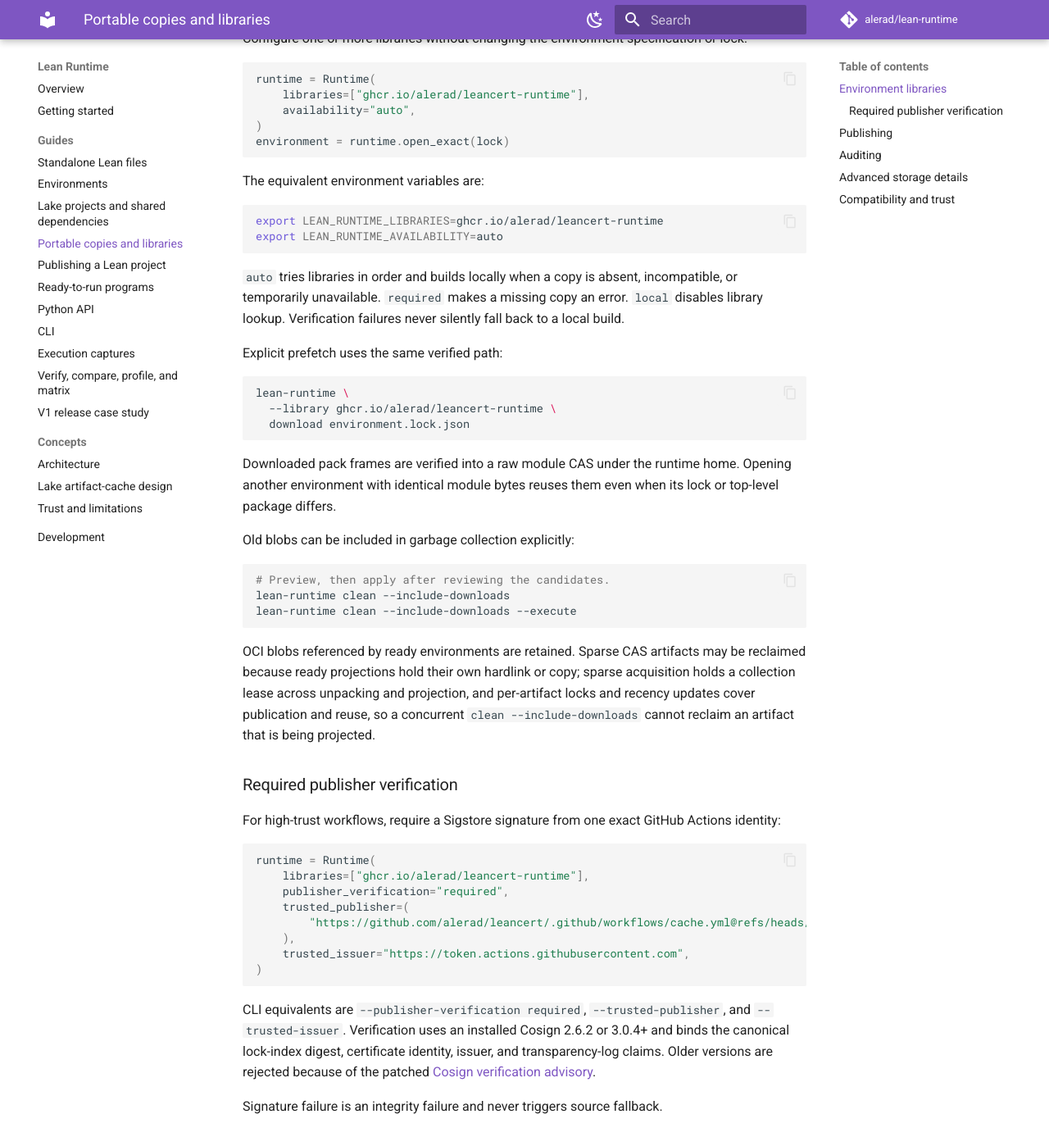
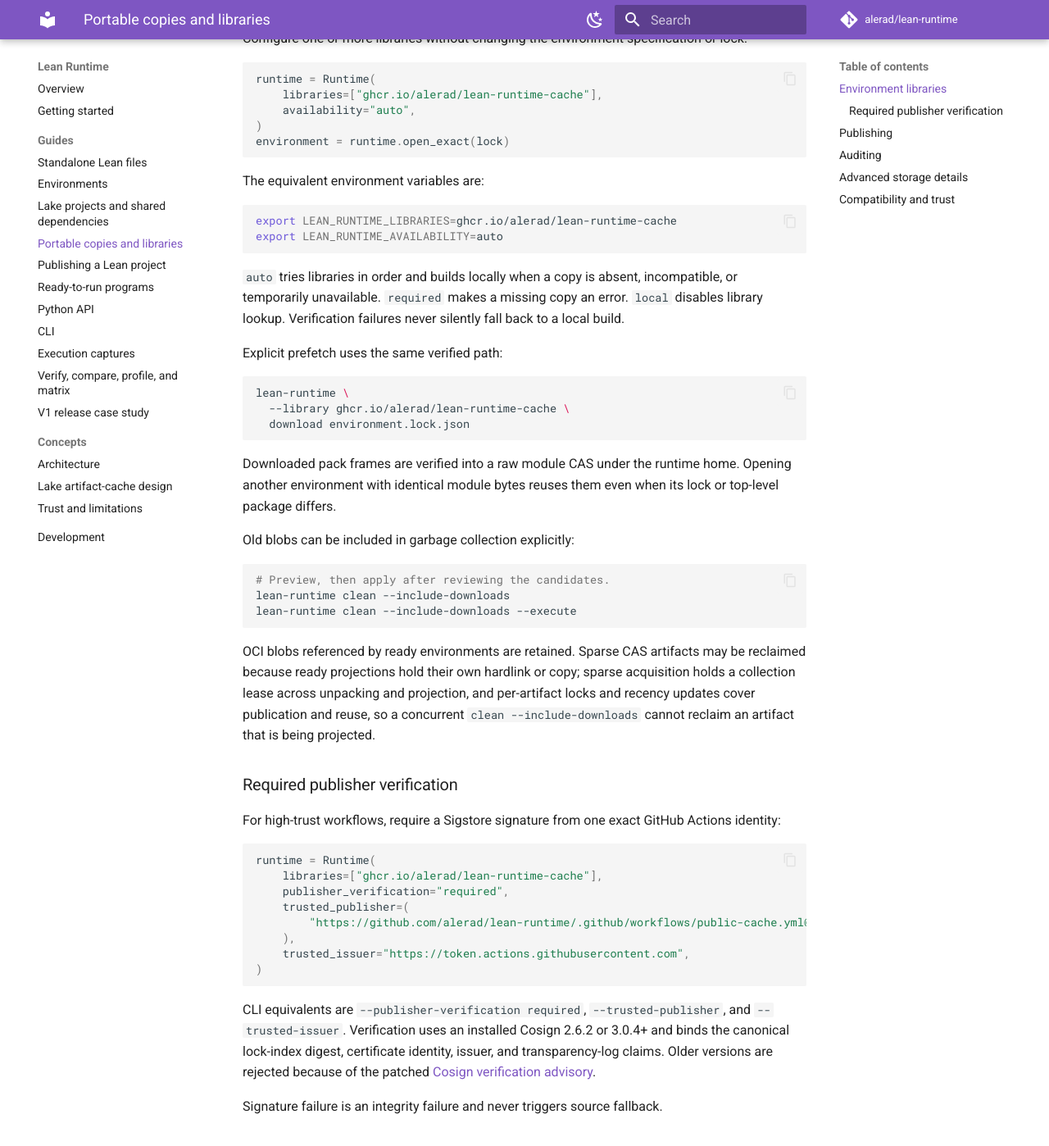
Before and after one commit to alerad/lean-runtime, an MkDocs documentation site: the page built from docs/portable-copies.md, in a window 1280 px wide and 1400 px high, scrolled down 965 px. Shown: the whole window at 82% size. Built offline with MkDocs 1.6.1 and Material for MkDocs 9.7.7, drawn with Linux system fonts in a browser that asks for light colours; comment, search, counter and statistics services are not loaded; some of the changed text lies outside the part shown.

Commit message:
Point library examples at a readable cache (#57)
* Point library examples at a readable cache

The portable-copy page told readers to configure
ghcr.io/alerad/leancert-runtime and download from it, but that package holds
only pre-capsule content that a capsule-only 3.0 client cannot read; its six
lock_ tags match no catalog environment. Consuming examples now use
ghcr.io/alerad/lean-runtime-cache, the documented default that publishes
capsules for every catalog entry.

Publishing examples name a destination the reader owns rather than a
resolvable reference, so they use the ghcr.io/OWNER/... placeholder style
already used by cli.md and project-publishing.md.

* Keep the trusted-publisher example on one line

ruff format checks Python code blocks inside Markdown, and the implicit
string concatenation I introduced fits on a single line within the
configured width.

````diff
--- a/docs/portable-copies.md
+++ b/docs/portable-copies.md
@@ -46,7 +46,7 @@
 
 ```python
 runtime = Runtime(
-    libraries=["ghcr.io/alerad/leancert-runtime"],
+    libraries=["ghcr.io/alerad/lean-runtime-cache"],
     availability="auto",
 )
 environment = runtime.open_exact(lock)
@@ -55,7 +55,7 @@
 The equivalent environment variables are:
 
 ```bash
-export LEAN_RUNTIME_LIBRARIES=ghcr.io/alerad/leancert-runtime
+export LEAN_RUNTIME_LIBRARIES=ghcr.io/alerad/lean-runtime-cache
 export LEAN_RUNTIME_AVAILABILITY=auto
 ```
 
@@ -68,7 +68,7 @@
 
 ```bash
 lean-runtime \
-  --library ghcr.io/alerad/leancert-runtime \
+  --library ghcr.io/alerad/lean-runtime-cache \
   download environment.lock.json
 ```
 
@@ -98,10 +98,10 @@
 
 ```python
 runtime = Runtime(
-    libraries=["ghcr.io/alerad/leancert-runtime"],
+    libraries=["ghcr.io/alerad/lean-runtime-cache"],
     publisher_verification="required",
     trusted_publisher=(
-        "https://github.com/alerad/leancert/.github/workflows/cache.yml@refs/heads/main"
+        "https://github.com/alerad/lean-runtime/.github/workflows/public-cache.yml@refs/heads/main"
     ),
     trusted_issuer="https://token.actions.githubusercontent.com",
 )
@@ -121,7 +121,7 @@
 
 ```bash
 lean-runtime publish environment \
-  --publish-to ghcr.io/alerad/leancert-runtime \
+  --publish-to ghcr.io/OWNER/lean-environments \
   --check-access
 ```
 
@@ -156,7 +156,7 @@
 export LEAN_RUNTIME_REGISTRY_PASSWORD="$GHCR_TOKEN"
 
 lean-runtime publish environment environment.lock.json \
-  --publish-to ghcr.io/alerad/leancert-runtime \
+  --publish-to ghcr.io/OWNER/lean-environments \
   --tag v4.32.2.4 \
   --sign --attest
 ```
@@ -208,7 +208,7 @@
   - uses: ./.github/actions/publish-environment
     with:
       lock: environment.lock.json
-      library: ghcr.io/${{ github.repository_owner }}/leancert-runtime
+      library: ghcr.io/${{ github.repository_owner }}/lean-environments
       tag: ${{ github.ref_name }}
       username: ${{ github.actor }}
       password: ${{ secrets.GITHUB_TOKEN }}
@@ -219,7 +219,7 @@
 
 ```bash
 lean-runtime publish environment environment.lock.json \
-  --publish-to ghcr.io/alerad/leancert-runtime \
+  --publish-to ghcr.io/OWNER/lean-environments \
   --platform-only > platform-result.json
 ```
 
@@ -228,7 +228,7 @@
 
 ```bash
 lean-runtime finalize environment "$LOCK_ID" results/*.json \
-  --library ghcr.io/alerad/leancert-runtime \
+  --library ghcr.io/OWNER/lean-environments \
   --tag "$GITHUB_REF_NAME"
 ```
 
````
Also changed, not shown: CHANGELOG.md (+8 -0 lines).
